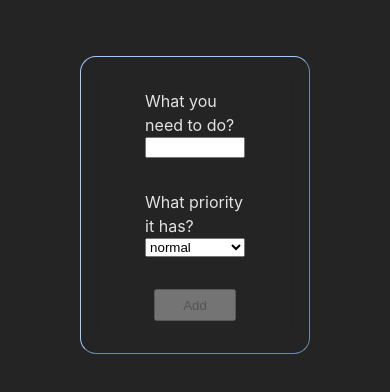
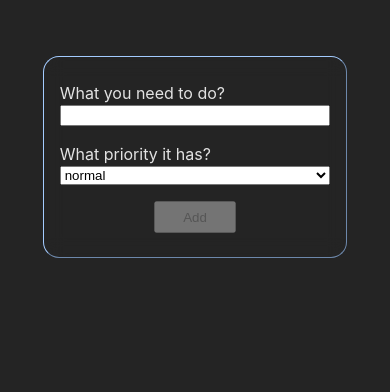
Before and after one commit to Rafaeldfb/react-studies, a React (Vite) app in the folder TodoList/: page / in a window 390 px wide. Shown: the top 392 px of the page. Built offline with nearby package versions, Linux system fonts and the light colour scheme.

Commit message:
improvements of responsivity above 320px

```diff
--- a/TodoList/src/assets/styles/main.scss
+++ b/TodoList/src/assets/styles/main.scss
@@ -19,12 +19,21 @@
   -webkit-text-size-adjust: 100%;
 }
 
+* {
+  box-sizing: border-box;
+}
+
 // Main component of application
 #todoListApp {
-  box-sizing: border-box;
   & > * {
     margin-top: 2rem;
     margin-bottom: 2rem;
+  }
+  &.container {
+    @media (max-width: 768px) {
+      padding: 1rem 0;
+      width: 90%;
+    }
   }
 }
 
@@ -43,7 +52,6 @@
     border-width: thin;
     border-style: outset;
     backdrop-filter: blur(10px);
-    box-sizing: border-box;
 
     & .formGroup {
       display: flex;
@@ -55,12 +63,19 @@
         min-width: 25%;
       }
     }
+
+    @media (max-width: 768px) {
+      padding: 1rem 0.5rem;
+      & .formGroup {
+        margin: 0.5rem;
+      }
+    }
   }
 }
 
-#todosList {
-  box-sizing: border-box;
-}
+// #todosList {
+//   // some style
+// }
 
 div.todoListItem {
   display: flex;
@@ -96,6 +111,25 @@ div.todoListItem {
   &:hover {
     box-shadow: 0px 0px 7px var(--color__primary_light);
   }
+  @media (max-width: 768px) {
+    & > .customCheckbox {
+      order: 1;
+    }
+    & > button {
+      order: 2;
+    }
+    & > p {
+      text-align: left;
+      flex-shrink: 1;
+      flex-basis: 100%;
+      order: 3
+    }
+    & > span {
+      margin: 0.5rem;
+      margin-left: auto;
+      order: 4
+    }
+  }
 }
 
 .container {
```
